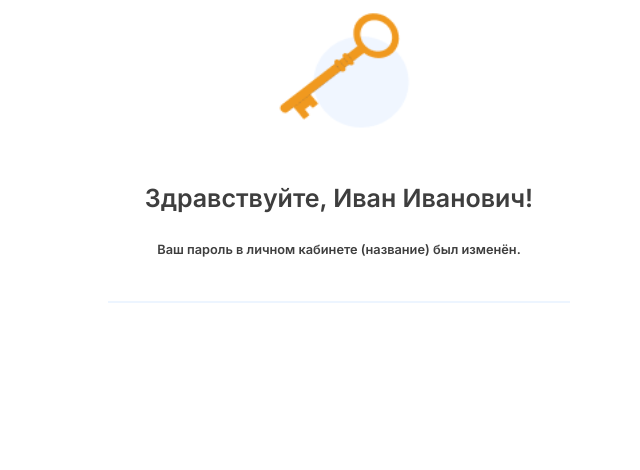
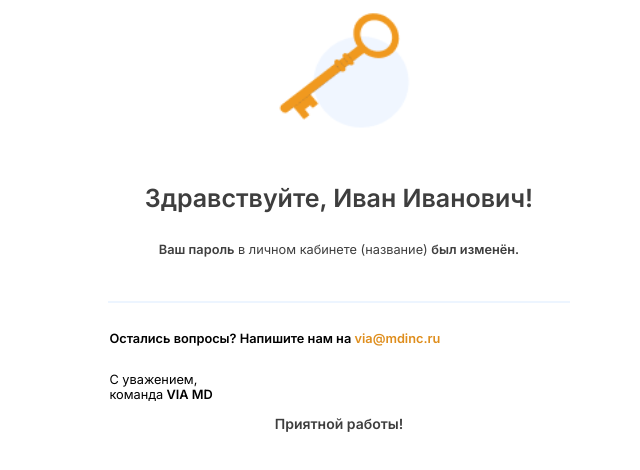
Before and after one commit to fatalms/mdinc-mail-template, a website: page src/index.html in a window 1280 px wide. Shown: the whole page, without its empty margins (301-941 px from the left). Drawn offline with Linux system fonts and the light colour scheme.

Commit message:
super change pass

```diff
--- a/src/index.html
+++ b/src/index.html
@@ -47,13 +47,38 @@
                                     <div
                                       style="
                                         margin-bottom: 16px;
-                                        font-weight: 600;
+                                        font-weight: 400;
                                         font-size: 12.7787px;
                                         line-height: 15px;
                                         color: #3e3e3e;
                                       "
                                     >
-                                      Ваш пароль в личном кабинете (название) был изменён.
+                                      <span style="font-weight: 600">Ваш пароль</span> в личном кабинете (название)
+                                      <span style="font-weight: 600">был изменён.</span>
+                                    </div>
+                                  </td>
+                                </tr>
+                                <tr>
+                                  <td style="height: 50px">
+                                    <div style="width: 100%; box-shadow: 0 0 0 1px rgba(185, 215, 255, 0.25)"></div>
+                                  </td>
+                                </tr>
+                                <tr>
+                                  <td>
+                                    <div
+                                      style="
+                                        margin-bottom: 22px;
+                                        font-weight: 600;
+                                        font-size: 12.7787px;
+                                        line-height: 15px;
+                                      "
+                                    >
+                                      Остались вопросы? Напишите нам на
+                                      <a
+                                        href="mailto:via@mdinc.ru"
+                                        style="outline: none; text-decoration: none; color: #df8e1d"
+                                        >via@mdinc.ru</a
+                                      >
                                     </div>
                                   </td>
                                 </tr>
@@ -61,12 +86,31 @@
                                   <td>
                                     <div
                                       style="
-                                        height: 0px;
-                                        width: 100%;
-                                        margin: 25px 0;
-                                        box-shadow: 0 0 0 1px rgba(185, 215, 255, 0.25);
+                                        margin-bottom: 10px;
+                                        font-weight: 400;
+                                        font-size: 12.7787px;
+                                        line-height: 15px;
                                       "
-                                    ></div>
+                                    >
+                                      С уважением, <br />
+                                      команда<span style="font-weight: 600"> VIA MD</span>
+                                    </div>
+                                  </td>
+                                </tr>
+                                <tr>
+                                  <td>
+                                    <div
+                                      style="
+                                        font-weight: 600;
+                                        font-size: 14px;
+                                        line-height: 15px;
+                                        color: #3e3e3e;
+                                        text-align: center;
+                                        margin: 0px 0px 20px 0px;
+                                      "
+                                    >
+                                      Приятной работы!
+                                    </div>
                                   </td>
                                 </tr>
                               </tbody>
```
